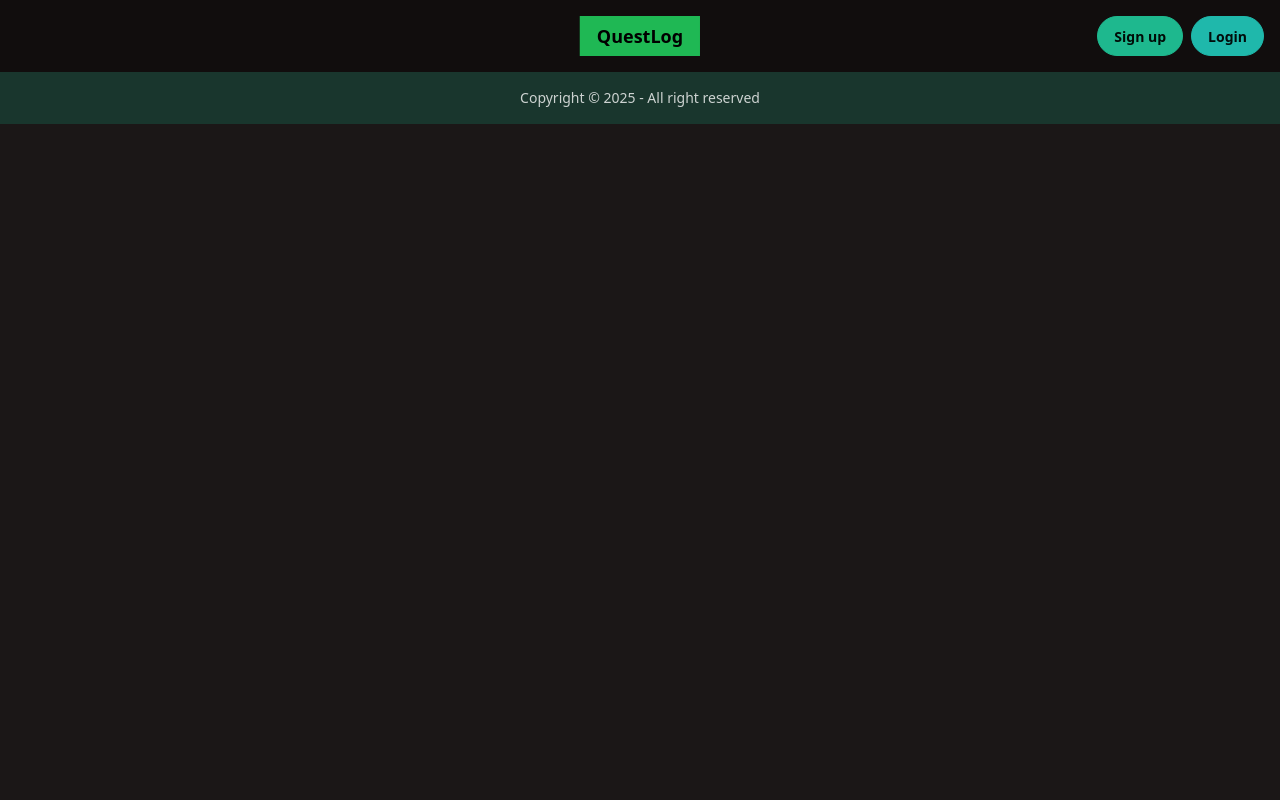
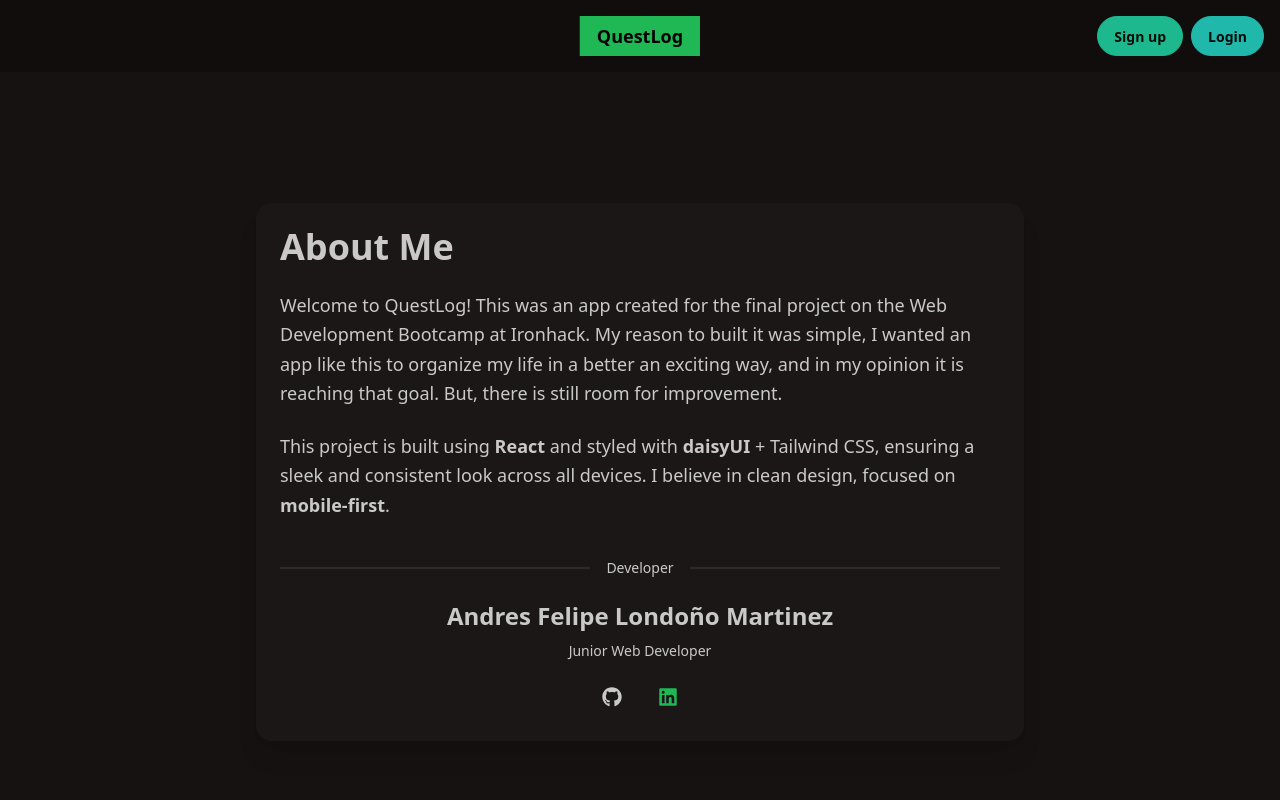
Before and after one commit to Navitat/questlog-frontend, a React (Vite) app: page /about in a window 1280 px wide. Shown: the top 800 px of the page. Built offline with nearby package versions, Linux system fonts and the light colour scheme.

Commit message:
add about me page

```diff
--- a/package.json
+++ b/package.json
@@ -20,6 +20,7 @@
     "react-chartjs-2": "^5.3.0",
     "react-day-picker": "^9.8.1",
     "react-dom": "^19.1.0",
+    "react-icons": "^5.5.0",
     "react-router-dom": "^7.7.1",
     "tailwindcss": "^4.1.11"
   },
--- a/src/App.jsx
+++ b/src/App.jsx
@@ -9,6 +9,7 @@ import Profile from "./pages/Profile";
 import IsPrivate from "./components/IsPrivate";
 import IsAnon from "./components/IsAnon";
 import QuestsPage from "./pages/QuestsPage";
+import About from "./pages/About";
 
 function App() {
   return (
@@ -49,6 +50,7 @@ function App() {
             </IsAnon>
           }
         />
+        <Route path="/about" element={<About />} />
       </Routes>
       <Footer />
     </>
--- a/src/components/Footer.jsx
+++ b/src/components/Footer.jsx
@@ -1,7 +1,14 @@
+import { Link } from "react-router-dom";
+
 function Footer() {
   return (
-    <footer className="flex justify-center footer sm:footer-horizontal bg-neutral text-neutral-content items-center p-4">
-      <aside className="grid-flow-col items-center">
+    <footer className="footer footer-horizontal footer-center bg-base-300 text-base-content rounded p-10">
+      <nav className="grid grid-flow-col gap-4">
+        <Link to="/about" className="link link-hover">
+          About us
+        </Link>
+      </nav>
+      <aside>
         <p>Copyright © {new Date().getFullYear()} - All right reserved</p>
       </aside>
     </footer>
--- /dev/null
+++ b/src/pages/About.jsx
@@ -0,0 +1,56 @@
+// About.jsx
+import { FaGithub, FaLinkedin } from "react-icons/fa";
+
+export default function About() {
+  return (
+    <div className="min-h-screen bg-base-200 flex items-center justify-center p-6">
+      <div className="max-w-3xl w-full card shadow-xl bg-base-100">
+        <div className="card-body">
+          <h1 className="card-title text-4xl font-bold mb-4">About Me</h1>
+          <p className="text-lg leading-relaxed text-base-content">
+            Welcome to QuestLog! This was an app created for the final project
+            on the Web Development Bootcamp at Ironhack. My reason to built it
+            was simple, I wanted an app like this to organize my life in a
+            better an exciting way, and in my opinion it is reaching that goal.
+            But, there is still room for improvement.
+          </p>
+          <p className="text-lg leading-relaxed text-base-content mt-4">
+            This project is built using{" "}
+            <span className="font-semibold">React </span>
+            and styled with <span className="font-semibold">daisyUI</span> +
+            Tailwind CSS, ensuring a sleek and consistent look across all
+            devices. I believe in clean design, focused on{" "}
+            <span className="font-semibold">mobile-first</span>.
+          </p>
+
+          {/* Developer Section */}
+          <div className="divider mt-8">Developer</div>
+          <div className="flex flex-col items-center text-center">
+            <h2 className="text-2xl font-semibold">
+              Andres Felipe Londoño Martinez
+            </h2>
+            <p className="text-base-content mt-2">Junior Web Developer</p>
+            <div className="flex gap-4 mt-4">
+              <a
+                href="https://github.com/Navitat"
+                target="_blank"
+                rel="noopener noreferrer"
+                className="btn btn-ghost btn-circle text-xl"
+              >
+                <FaGithub />
+              </a>
+              <a
+                href="https://linkedin.com/in/andres-felipe-londoño-martinez-a14515203/"
+                target="_blank"
+                rel="noopener noreferrer"
+                className="btn btn-ghost btn-circle text-xl text-primary"
+              >
+                <FaLinkedin />
+              </a>
+            </div>
+          </div>
+        </div>
+      </div>
+    </div>
+  );
+}
```
Also changed, not shown: 1 other file (tests, documents, lock files or other folders).
